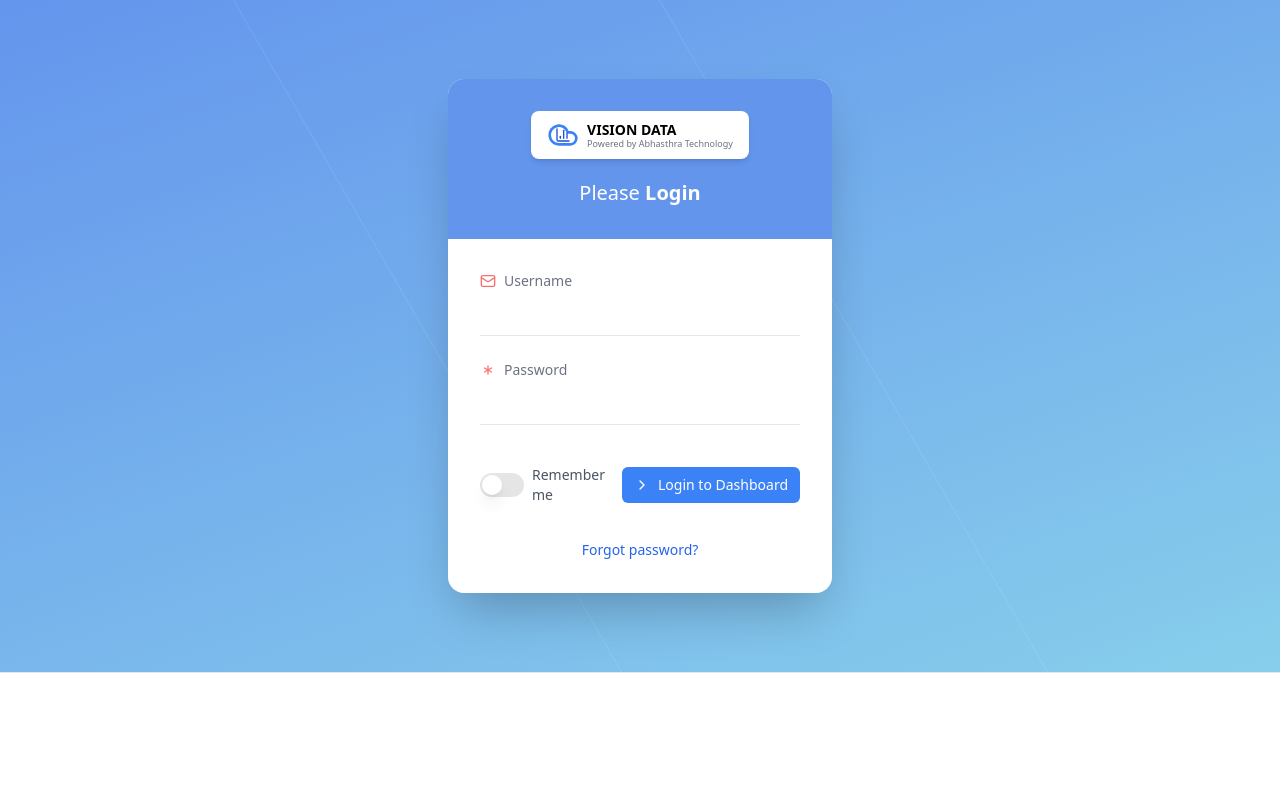
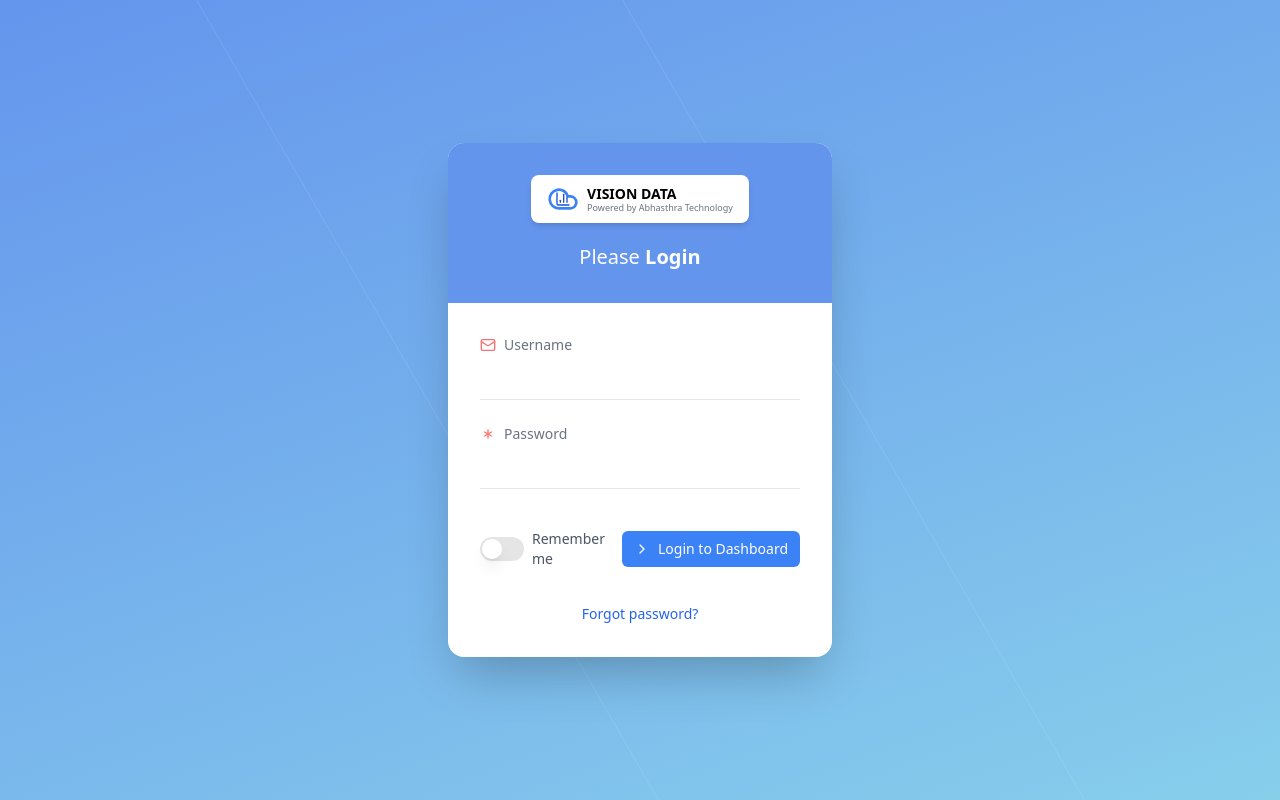
Before and after one commit to tyujjwal6/Survey, a React (Vite) app: page / in a window 1280 px wide. Built offline with nearby package versions, Linux system fonts and the light colour scheme.

Commit message:
first commit

```diff
--- a/src/Pages/LoginPage.jsx
+++ b/src/Pages/LoginPage.jsx
@@ -55,13 +55,12 @@ const LoginPage = () => {
   };
 
   return (
-    <div className="min-h-screen w-full flex flex-col">
-
-      {/* Top section with blue background */}
+    // Main container now holds the background and centers the card directly
     <div
-        className="relative flex-grow flex items-center justify-center p-4"
+      className="relative min-h-screen w-full flex items-center justify-center p-4"
       style={{ background: 'linear-gradient(160deg, #6495ED, #87CEEB)' }}
     >
+
       {/* Faint decorative background lines */}
       <div className="absolute inset-0 overflow-hidden">
           <div className="absolute w-px h-[150%] bg-white/10 transform -rotate-[30deg] top-[-25%] left-1/3"></div>
@@ -73,7 +72,7 @@ const LoginPage = () => {
 
         {/* Card Header */}
         <div className="bg-[#6495ED] text-white p-8 text-center">
-            {/* New logo block */}
+          {/* Logo block */}
           <div className="inline-block bg-white text-black py-2 px-4 rounded-lg mx-auto mb-5 shadow-md">
             <div className="flex items-center space-x-2">
               <div className="relative h-8 w-8 flex items-center justify-center">
@@ -86,7 +85,6 @@ const LoginPage = () => {
               </div>
             </div>
           </div>
-
           <h2 className="text-xl">
             Please <span className="font-bold">Login</span>
           </h2>
@@ -132,10 +130,6 @@ const LoginPage = () => {
         </div>
       </div>
     </div>
-
-      {/* White Lower Part */}
-      <div className="w-full h-32 bg-white border-t border-gray-200"></div>
-    </div>
   );
 };
 
```
Lines whose indentation alone changed are shown as unchanged.
